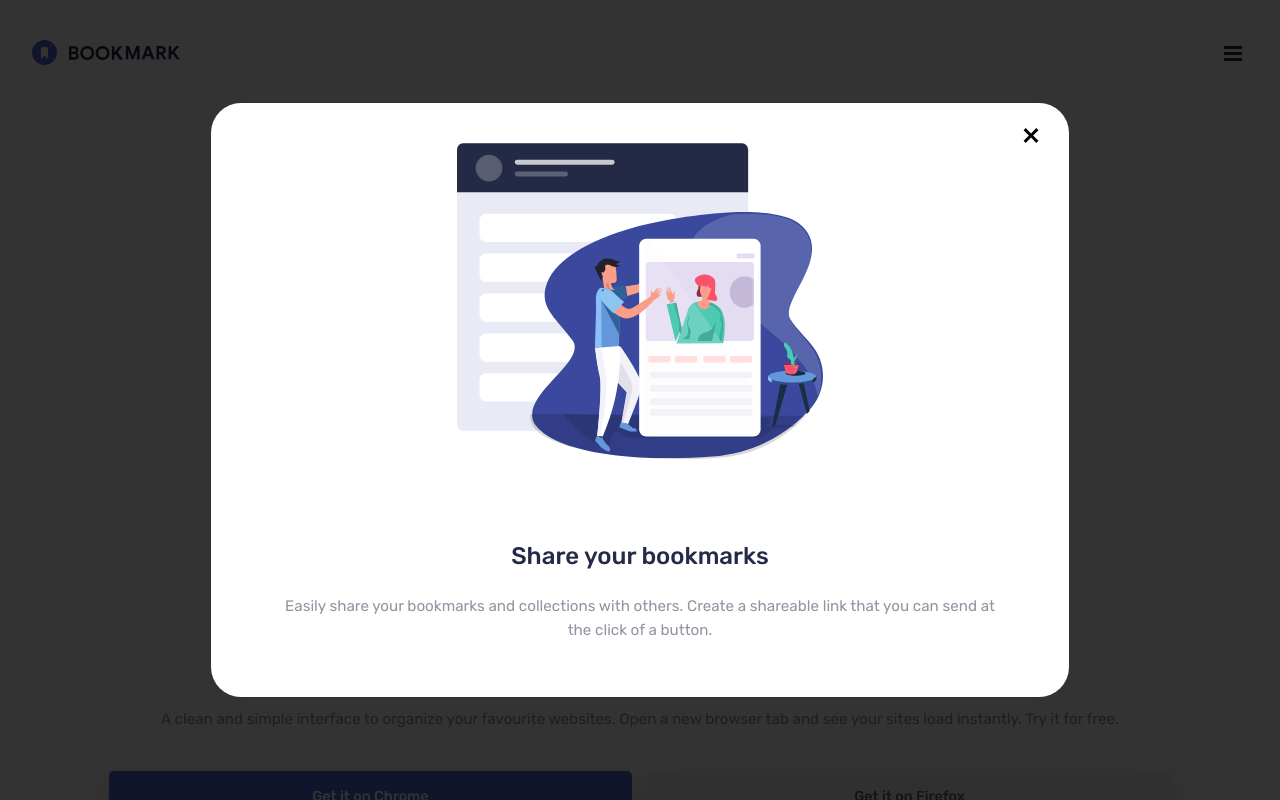
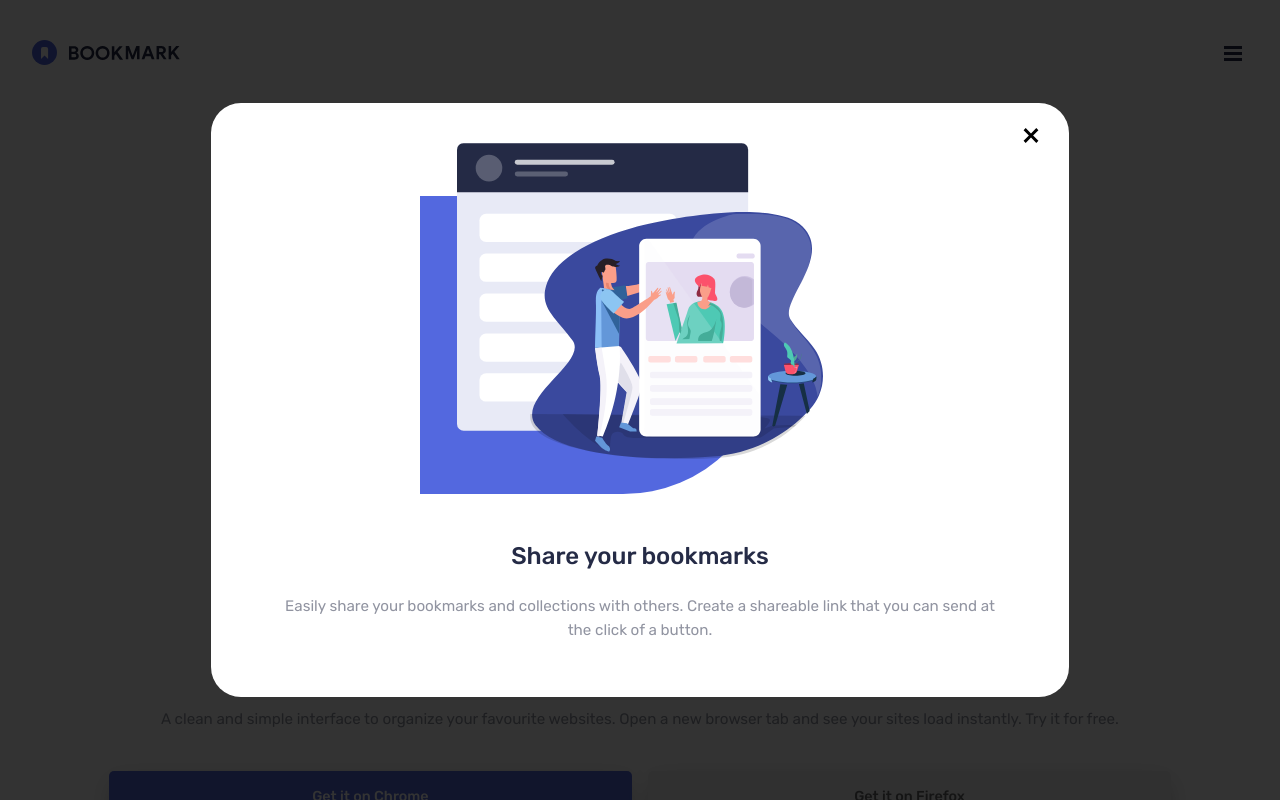
Before and after one commit to KacperBarszczewski/webdev, a React app: page / in a window 1280 px wide. Shown: the top 800 px of the page. Built offline with nearby package versions, Linux system fonts and the light colour scheme.

Commit message:
refactor: rename class selectors in Modal component for consistency and clarity

```diff
--- a/src/components/Modal/Modal.jsx
+++ b/src/components/Modal/Modal.jsx
@@ -11,20 +11,20 @@ const Modal = ({ isOpen, onClose }) => {
     return (
         <div className="modal-overlay">
             <div className="modal">
-                <div className="tabs__content">
+                <div className="modal__tabs__content">
 
                     <button className="modal__close" onClick={onClose} aria-label="Close menu">
                         <img src={iconClose} alt="Close" />
                     </button>
 
-                    <div className="tabs__content__image">
-                        <div className='tabs__content__image__bgObject'></div>
+                    <div className="modal__tabs__content__image">
+                        <div className='modal__tabs__content__image__bgObject'></div>
                         <img src={imgTab3} alt="Feature Illustration" />
                     </div>
-                    <div className="tabs__content__text">
+                    <div className="modal__tabs__content__text">
                         <h3>Share your bookmarks</h3>
                         <p>Easily share your bookmarks and collections with others. Create a shareable link that you can send at the click of a button.</p>
-                        <div className="tabs__content__text__btn">
+                        <div className="modal__tabs__content__text__btn">
                             <LinkButton>More Info</LinkButton>
                         </div>
 
--- a/src/components/Modal/Modal.scss
+++ b/src/components/Modal/Modal.scss
@@ -14,7 +14,7 @@
 }
 
 
-.tabs__content {
+.modal__tabs__content {
     display: flex;
     flex-direction: column;
     align-items: center;
@@ -46,6 +46,7 @@
 
         img {
             width: 83%;
+            z-index: 1;
         }
 
         &__bgObject {
@@ -54,7 +55,7 @@
             left: 0;
             width: 80%;
             height: 85%;
-            z-index: -1;
+            z-index: 0;
             background-color: $color-blue;
             border-top-right-radius: calc(infinity * 1px);
             border-bottom-right-radius: calc(infinity * 1px);
```
